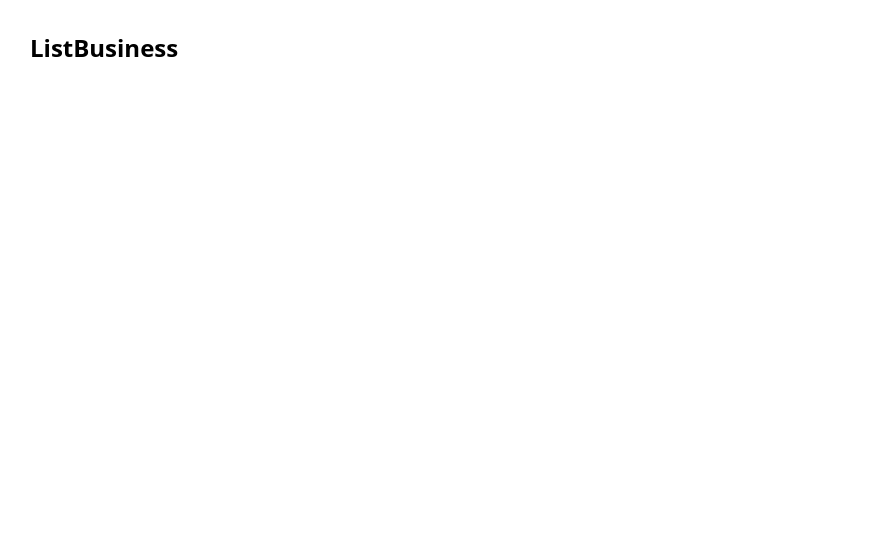
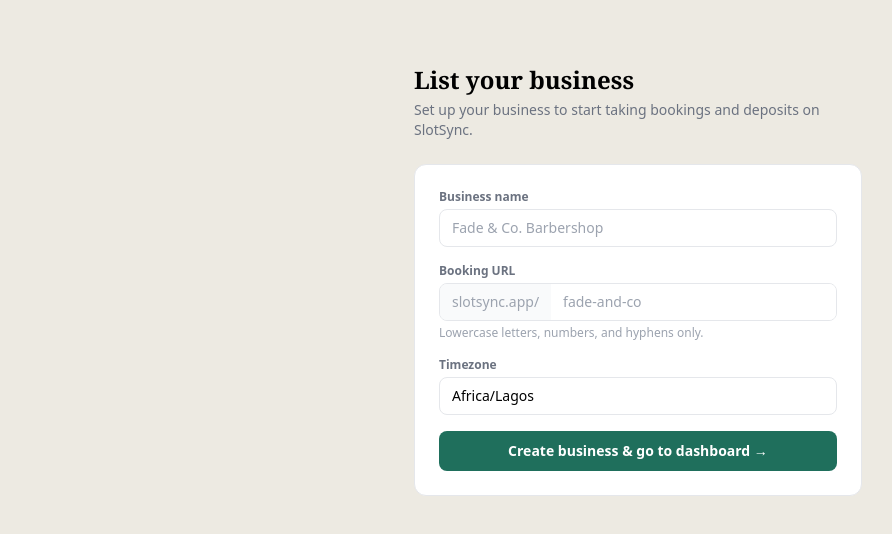
Before and after one commit to https-famous/SlotSync, a React (Vite) app in the folder client/: page /list-your-business in a window 1280 px wide. Shown: the top 534 px of the page, without its empty margins (2-894 px from the left). Built offline with nearby package versions, Linux system fonts and the light colour scheme.

Commit message:
test on list business feature

```diff
--- a/client/src/pages/ListBusiness.jsx
+++ b/client/src/pages/ListBusiness.jsx
@@ -1,8 +1,83 @@
+import { useState } from "react";
+import { useForm } from "react-hook-form";
+import { useNavigate } from "react-router-dom";
+import { api } from "../lib/api";
+
 export default function ListBusiness() {
+  const [serverError, setServerError] = useState("");
+  const navigate = useNavigate();
+
+  const {
+    register,
+    handleSubmit,
+    formState: { isSubmitting },
+  } = useForm();   // this useform() is tied to the form attribute
+
+  async function onSubmit(data) {
+    setServerError("");
+    try {
+      await api.post("/businesses", data);
+      navigate("/dashboard");
+    } catch (err) {
+      setServerError(err.response?.data?.error || "Something went wrong");
+    }
+  }
+
   return (
-    <div className="p-8">
-      <h1 className="text-2xl font-semibold">ListBusiness</h1>
-      {/* TODO: build this screen — see slotsync-prototype.html for layout reference */}
+    <div className="min-h-screen bg-stone px-4 py-16 flex justify-center">
+      <div className="w-full max-w-md">
+        <h1 className="text-2xl font-serif font-semibold mb-1">List your business</h1>
+        <p className="text-sm text-gray-500 mb-6">
+          Set up your business to start taking bookings and deposits on SlotSync.
+        </p>
+
+        <form
+          onSubmit={handleSubmit(onSubmit)}      // This line takes whatever is been passed in the onsubmit function that ran some lines above and places it in the onsubmit variable
+          className="bg-white border border-gray-200 rounded-xl p-6 space-y-4"
+        >
+          <div>
+            <label className="block text-xs font-semibold text-gray-500 mb-1">Business name</label>
+            <input
+              {...register("name", { required: true })}
+              className="w-full border rounded-lg px-3 py-2 text-sm"
+              placeholder="Fade & Co. Barbershop"
+            />
+          </div>
+
+          <div>
+            <label className="block text-xs font-semibold text-gray-500 mb-1">Booking URL</label>
+            <div className="flex items-center border rounded-lg overflow-hidden text-sm">
+              <span className="bg-gray-50 px-3 py-2 text-gray-400">slotsync.app/</span>
+              <input
+                {...register("slug", { required: true, pattern: /^[a-z0-9-]+$/ })}
+                className="flex-1 px-3 py-2 outline-none"
+                placeholder="fade-and-co"
+              />
+            </div>
+            <p className="text-xs text-gray-400 mt-1">Lowercase letters, numbers, and hyphens only.</p>
+          </div>
+
+          <div>
+            <label className="block text-xs font-semibold text-gray-500 mb-1">Timezone</label>
+            <input
+              {...register("timezone")}
+              className="w-full border rounded-lg px-3 py-2 text-sm"
+              placeholder="Africa/Lagos"
+              defaultValue="Africa/Lagos"
+            />
+          </div>
+
+          {serverError && <p className="text-sm text-rust">{serverError}</p>}
+
+          <button
+            type="submit"
+            disabled={isSubmitting}    // this line helps to prevent double click  {isSubmitting ? "Creating…" : "Create business & go to dashboard →"}   this switches betweencreating or create business depending on the value we got from here
+            className="w-full bg-teal text-white rounded-lg py-2.5 text-sm font-semibold disabled:opacity-50"
+          >
+            {isSubmitting ? "Creating…" : "Create business & go to dashboard →"}
+          </button>
+        </form>
+      </div>
     </div>
   );
 }
```
Also changed, not shown: 1 other file (tests, documents, lock files or other folders).
